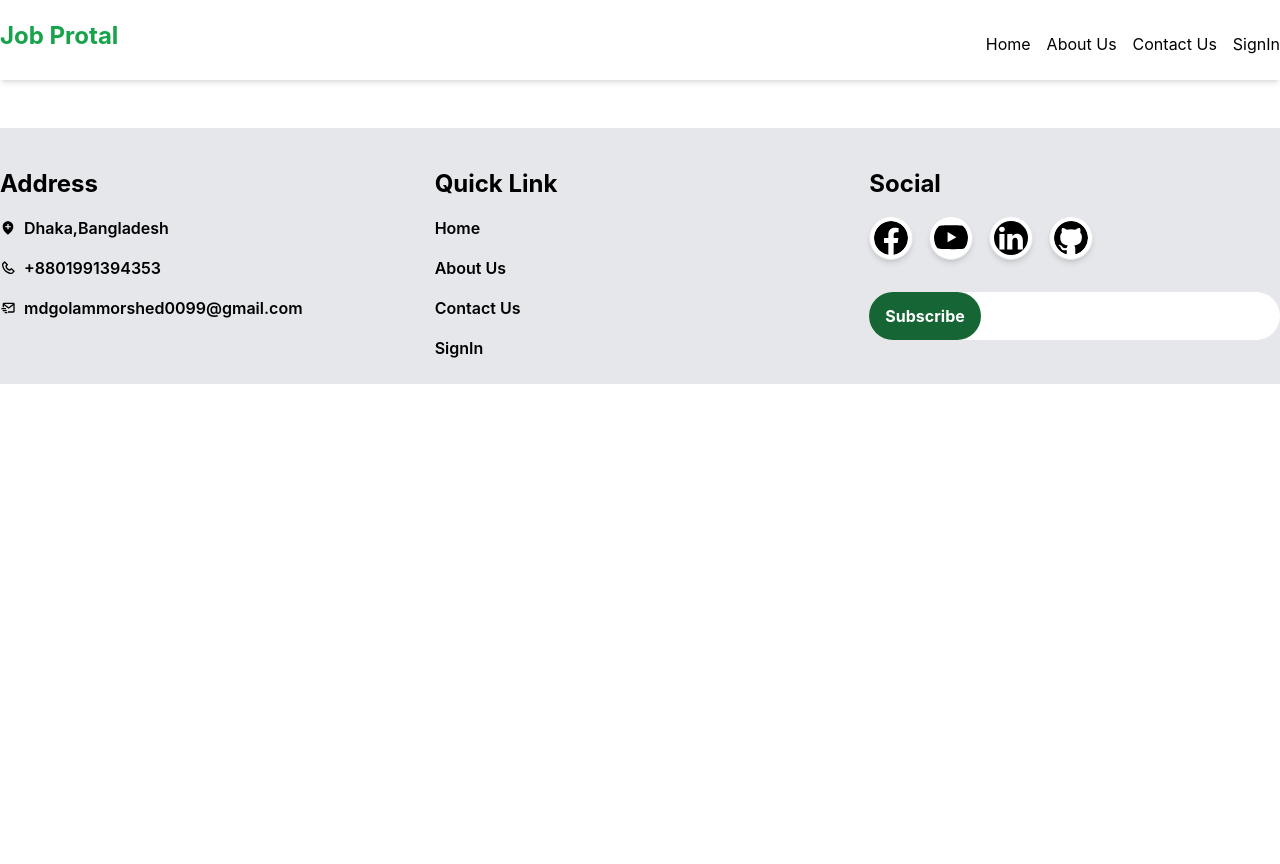
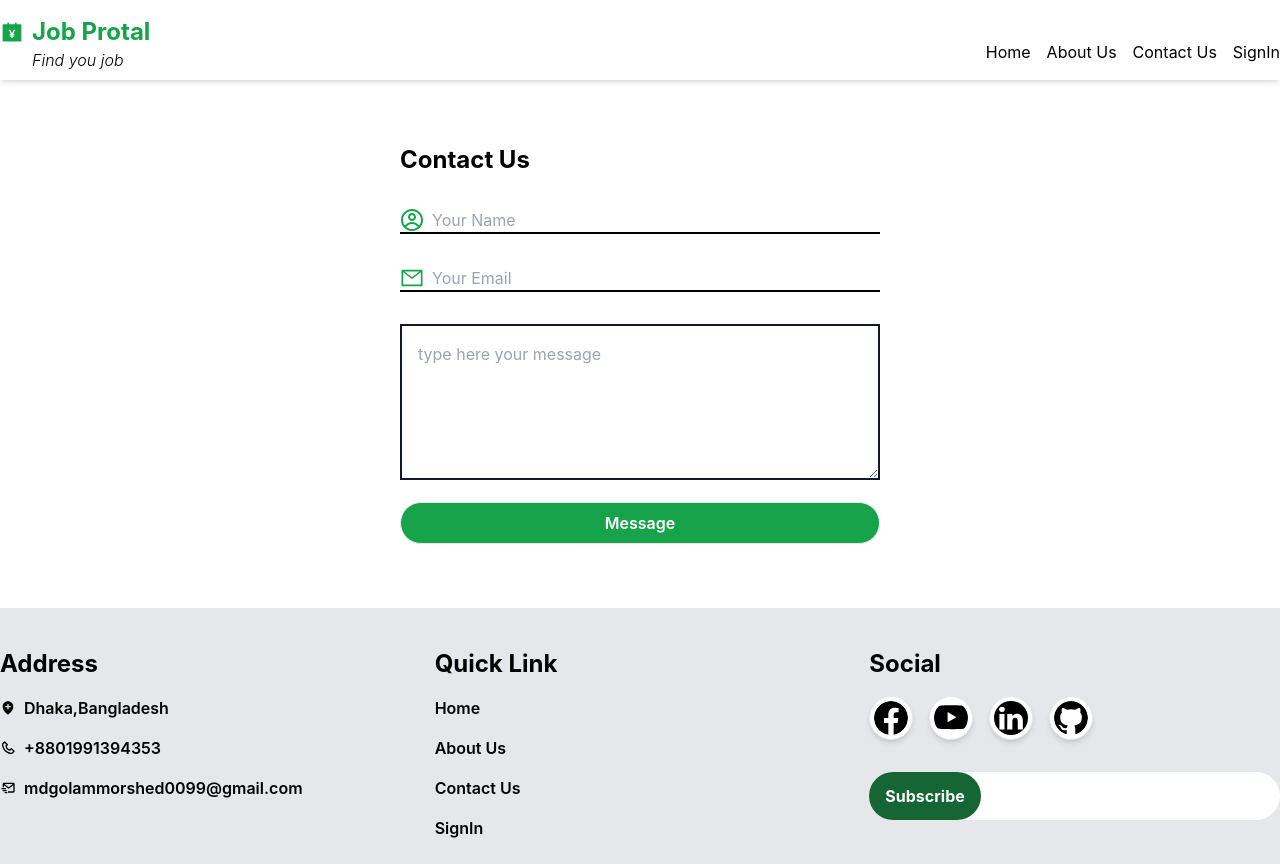
Before and after one commit to morshed0099/jobportal, a React (Create React App) app: page /contact in a window 1280 px wide. Before the commit the page ends 800 px from the top, so only its background shows below. Built offline with nearby package versions, Linux system fonts and the light colour scheme; no server answers.

Commit message:
check up as a client

```diff
--- a/src/AuthProvider/AuthProvider.js
+++ b/src/AuthProvider/AuthProvider.js
@@ -2,7 +2,7 @@
 
 import React, { createContext, useEffect, useState } from 'react';
 
-import { createUserWithEmailAndPassword, getAuth, onAuthStateChanged, signInWithEmailAndPassword } from 'firebase/auth'
+import { createUserWithEmailAndPassword, getAuth, onAuthStateChanged, signInWithEmailAndPassword, signOut } from 'firebase/auth'
 import app from '../firebase/firebase.config';
 
 export const userAuth = createContext()
@@ -20,6 +20,9 @@ const AuthProvider = ({ children }) => {
     }
     const loginUserWithEmail = (email, password) => {
         return signInWithEmailAndPassword(auth, email, password) }
+    const logOut=()=>{
+        return signOut(auth)
+    }
 
     useEffect(() => {
       const subscrible=onAuthStateChanged(auth,(currentUser)=>{
@@ -36,6 +39,7 @@ const AuthProvider = ({ children }) => {
         setLoading,
         createUserWithEmail,
         loginUserWithEmail,
+        logOut,
     }
     return (
         <div>
--- a/src/Components/AllJobs.js
+++ b/src/Components/AllJobs.js
@@ -7,7 +7,7 @@ const AllJobs = () => {
     const [alljob, setAlljob] = useState([])
     const [loader, setLoader] = useState(false)
     useEffect(() => {
-        fetch('http://localhost:5000/category')
+        fetch('https://jobportal-sarver.vercel.app/category')
             .then(res => res.json())
             .then(data => {
                 setCategory(data)
@@ -16,7 +16,7 @@ const AllJobs = () => {
 
     useEffect(() => {
         setLoader(true)
-        fetch(`http://localhost:5000/alljobs/?categoyname=${activeRoute}`)
+        fetch(`https://jobportal-sarver.vercel.app/alljobs/?categoyname=${activeRoute}`)
             .then(res => res.json())
             .then(data => {
                 setAlljob(data)
--- a/src/Components/Navbar.js
+++ b/src/Components/Navbar.js
@@ -1,51 +1,75 @@
 import React, { useContext, useState } from 'react';
-import { NavLink } from 'react-router-dom';
+import { Link, NavLink } from 'react-router-dom';
 import { GiHamburgerMenu } from 'react-icons/gi'
 import { userAuth } from '../AuthProvider/AuthProvider';
+import { AiFillAccountBook } from 'react-icons/ai';
+import ScrollToTop from '../hooks/ScrollTop';
+import { toast } from 'react-hot-toast';
 
 const Navbar = () => {
     const [toggale, setToggle] = useState(false)
-    const {user}=useContext(userAuth)
+    const { user, logOut } = useContext(userAuth)
 
-
+    const handelLogout = () => {
+        logOut()
+            .then((result) => {
+                console.log(result)
+                toast.success('logut')
+            }).catch((error) => {
+                console.log(error)
+            })
+    }
     return (
         <div className='lg:shadow-md z-50 bg-white h-[80px] sticky top-0 py-4'>
             <nav className='container  mx-auto'>
                 <div className='hidden  lg:flex justify-between items-center '>
                     <div>
-                        <h2 className='text-2xl font-bold text-green-600'>Job Protal</h2>
+                        <Link to='/'>
+                            <div className='flex gap-2'>
+                                <AiFillAccountBook size={24} className='text-green-600 mt-1' /> <h2 className='text-2xl font-bold text-green-600'>Job Protal</h2>
                             </div>
+                        </Link>
+                        <i className='ml-8 font-light'>Find you job</i>
+                    </div>
+                    <ScrollToTop >
                         <div className='flex flex-row mt-4 gap-4'>
                             <NavLink className={` isactive ?"active":" hover:text-green-600 " `} to='/'>Home</NavLink>
                             <NavLink className={` isactive ?"active":" hover:text-green-600 " `} to='/about'>About Us</NavLink>
-                        <NavLink className={` isactive ?"active":" hover:text-green-600 " `}  to='/contact '>Contact Us</NavLink>
+                            <NavLink className={` isactive ?"active":" hover:text-green-600 " `} to='/contact '>Contact Us</NavLink>
                             {
-                            user ? <button className='bg-white shadow-sm p-2 rounded-2xl mt-[-9px] hover:shadow-md'>Logout</button>
+                                user ? <button onClick={handelLogout} className='bg-white shadow-sm p-2 rounded-2xl mt-[-9px] hover:shadow-md'>Logout</button>
                                     :
-                            <NavLink  to='/signin'>SignIn</NavLink>
+                                    <NavLink to='/signin'>SignIn</NavLink>
                             }
                         </div>
+                    </ScrollToTop>
                 </div>
 
                 {/* fot small device  */}
 
                 <div className='lg:hidden z-50 block'>
                     <div>
-                        <GiHamburgerMenu onClick={()=>setToggle(!toggale)} size={24} color='green' className='hover:opacity-75 transition w-10 h-10 p-2 rounded-full shadow-md ' />
+                        <GiHamburgerMenu onClick={() => setToggle(!toggale)} size={24} color='green' className='hover:opacity-75 transition w-10 h-10 p-2 rounded-full shadow-md ' />
                     </div>
-                    <div className={`flex gap-4 z-50 flex-col duration-500 ease-linear   py-8 left-0  w-full bg-gray-700 items-center absolute ${ !toggale ? "top-[-300px]":'top-[0px] min-h-screen' }`}>
+                    <div className={`flex gap-4 z-50 flex-col duration-500 ease-linear   py-8 left-0  w-full bg-gray-700 items-center absolute ${!toggale ? "top-[-300px]" : 'top-[0px] min-h-screen'}`}>
                         <div>
                             <h2 className='text-2xl font-bold text-green-600'>Job Protal</h2>
                         </div>
                         <div className='absolute right-5'>
-                            <button onClick={()=>setToggle(false)} className='w-10 h-10 rounded-full bg-gray-900 shadow-md hover:opacity-75 transition text-white'> x</button>
+                            <button onClick={() => setToggle(false)} className='w-10 h-10 rounded-full bg-gray-900 shadow-md hover:opacity-75 transition text-white'> x</button>
                         </div>
+                        <ScrollToTop>
                             <div className='flex  flex-col text-black  gap-4'>
-                            <NavLink onClick={()=>setToggle(false)} className='hover:text-white duration-1000 transition hover:translate-x-2' to='/'>Home</NavLink>
-                            <NavLink onClick={()=>setToggle(false)} className='hover:text-white duration-1000 transition hover:translate-x-2' to='/about'>About Us</NavLink>
-                            <NavLink onClick={()=>setToggle(false)} className='hover:text-white duration-1000 transition hover:translate-x-2' to='/contact '>Contact Us</NavLink>
-                            <NavLink onClick={()=>setToggle(false)} className='hover:text-white duration-1000 transition hover:translate-x-2' to='/signin'>SignIn</NavLink>
+                                <NavLink onClick={() => setToggle(false)} className='hover:text-white duration-1000 transition hover:translate-x-2' to='/'>Home</NavLink>
+                                <NavLink onClick={() => setToggle(false)} className='hover:text-white duration-1000 transition hover:translate-x-2' to='/about'>About Us</NavLink>
+                                <NavLink onClick={() => setToggle(false)} className='hover:text-white duration-1000 transition hover:translate-x-2' to='/contact '>Contact Us</NavLink>
+                                {
+                                user ? <button onClick={handelLogout} className='bg-white shadow-sm p-2 rounded-2xl mt-[-9px] hover:shadow-md'>Logout</button>
+                                    :
+                                    <NavLink onClick={() => setToggle(false)} to='/signin'>SignIn</NavLink>
+                            }
                             </div>
+                        </ScrollToTop>
                     </div>
                 </div>
             </nav>
--- a/src/Components/PostAjob.js
+++ b/src/Components/PostAjob.js
@@ -15,7 +15,7 @@ const PostAjob = () => {
 
 
     useEffect(() => {
-        fetch('http://localhost:5000/category')
+        fetch('https://jobportal-sarver.vercel.app/category')
             .then(res => res.json())
             .then(data => {
                 setCat(data)
@@ -67,7 +67,7 @@ const PostAjob = () => {
                     userEmail: user?.email,
                     userName: user?.name,
                 }
-                fetch('http://localhost:5000/jobs', {
+                fetch('https://jobportal-sarver.vercel.app/jobs', {
                     method: 'POST',
                     headers: { "content-type": "application/json" },
                     body: JSON.stringify(job)
--- a/src/Router/Router.js
+++ b/src/Router/Router.js
@@ -43,14 +43,14 @@ export const router = createBrowserRouter([
             {
                 path: '/jobdetails/:id',
                 loader: ({ params }) => {
-                    return fetch(`http://localhost:5000/jobdetails/${params.id}`)
+                    return fetch(`https://jobportal-sarver.vercel.app/jobdetails/${params.id}`)
                 },
                 element: <PrivateRoute><JobDetails /></PrivateRoute>,
             },
             {
                 path: '/companydetails/:id',
                 loader: ({ params }) => {
-                    return fetch(`http://localhost:5000/it/${params.id}`)
+                    return fetch(`https://jobportal-sarver.vercel.app/it/${params.id}`)
                 },
                 element: <CompanyDetails />
             },
--- /dev/null
+++ b/src/hooks/ScrollTop.js
@@ -0,0 +1,15 @@
+
+import { useEffect } from "react";
+import { useLocation } from "react-router-dom";
+
+function ScrollToTop({ children }) {
+  const { pathname } = useLocation();
+
+  useEffect(() => {
+    if (pathname != "/hamar") window.scrollTo(0, 0);
+  }, [pathname]);
+
+  return children;
+}
+
+export default ScrollToTop;
--- a/src/pages/About.js
+++ b/src/pages/About.js
@@ -25,9 +25,9 @@ const About = () => {
 
                 <div>
                     <h2 className='text-2xl font-bold text-center mt-12 mb-4 '> Meet Our Ceo </h2>
-                    <div className='flex lg:flex-row gap-4 lg:items-center flex-col p-4 '>
+                    <div className='grid xl:grid-cols-2 lg:grid-cols-2 md:grid-cols-2 grid-cols-1 gap-6 p-4'>
                         <div className='w-full lg:W-1/2'>
-                            <img className='rounded-2xl' src={morserd} alt="" />
+                            <img className='rounded-2xl md:mt-0 lg:mt-[-60px]' src={morserd} alt="" />
                         </div>
                         <div className='lg:w-full '>
                             <h4>
--- a/src/pages/Contact.js
+++ b/src/pages/Contact.js
@@ -1,9 +1,39 @@
 import React from 'react';
+import { toast } from 'react-hot-toast';
+import { AiOutlineMail } from 'react-icons/ai';
+import { CgProfile } from 'react-icons/cg';
 
 const Contact = () => {
+    const handelSubmit = (e) => {
+        e.preventDefault()
+        toast.success('message sending succesfully done !!')
+    }
     return (
         <div className='container mx-auto'>
 
+            <div className='mt-12 flex p-4  mx-auto lg:w-[40%] md:w-[70%] sm:w-[90%] gap-8 flex-col'>
+                <h2 className='text-2xl font-bold'> Contact Us </h2>
+                <form onSubmit={handelSubmit}>
+                    <div className='flex w-full  xl:mb-8 md:mb-6 mb-4  relative'>
+                        <CgProfile size={24} className='text-green-600 absolute ' />
+                        <input name='name' className='outline-none w-full px-8 focus:outline-none border-b-2 border-b-black' placeholder='Your Name' type='text' />
+                    </div>
+
+                    <div className='flex  xl:mb-8 md:mb-6 mb-4 w-full relative'>
+                        <AiOutlineMail size={24} className='text-green-600 absolute ' />
+                        <input name='email' className='outline-none w-full px-8 focus:outline-none border-b-black border-b-2' placeholder='Your Email' type='text' />
+                    </div>
+                    <div className='mt-4 mb-4 '>
+                        <textarea placeholder='type here your message' className=' p-4 border-gray-900 w-full border-2 '  rows="5">
+
+                        </textarea>
+                    </div>
+                    <button className='w-full rounded-full border px-4 py-2 bg-green-600 hover:opacity-75 transition text-white font-semibold'>
+                        Message
+                    </button>
+                </form>
+
+            </div>
         </div>
     );
 };
--- a/src/pages/SignIn.js
+++ b/src/pages/SignIn.js
@@ -39,7 +39,7 @@ const SignIn = () => {
         const user={
             email,name,uid,password
         }
-        fetch('http://localhost:5000/users',{
+        fetch('https://jobportal-sarver.vercel.app/users',{
             method:'POST',
             headers:{"content-type":"application/json"},
             body:JSON.stringify(user)
```
Also changed, not shown: src/pages/Home.js (+8 -9 lines). Lines whose indentation alone changed are shown as unchanged.
